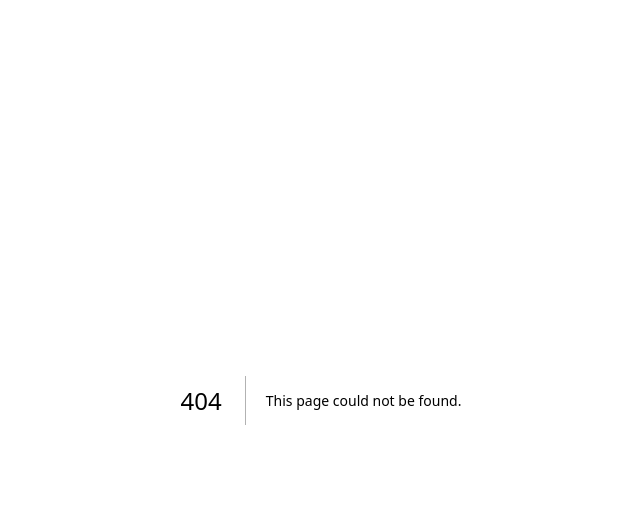
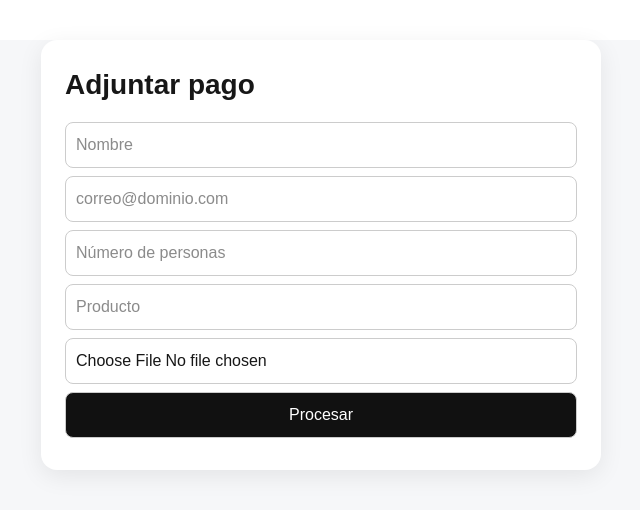
Before and after one commit to ctorresxz/YARBIS-frontend, a Next.js app: page /login in a window 1280 px wide. Before the commit this address had no page. Shown: the top 510 px of the page, without its empty margins (319-959 px from the left). Built offline with nearby package versions, Linux system fonts and the light colour scheme.

Commit message:
Actualización del login

```diff
--- /dev/null
+++ b/app/login/page.tsx
@@ -0,0 +1,31 @@
+"use client";
+
+export default function Home() {
+  async function onSubmit(e: React.FormEvent<HTMLFormElement>) {
+    e.preventDefault();
+    const f = new FormData(e.currentTarget);
+    const r = await fetch(`${process.env.NEXT_PUBLIC_API}/_adj/adjuntar`, {
+      method: "POST",
+      body: f,
+    });
+    alert(r.ok ? "Enviado ✅" : "Error ❌");
+  }
+
+  const box = { display:"block", width:"100%", padding:"10px", margin:"8px 0", border:"1px solid #ccc", borderRadius:8 } as const;
+
+  return (
+    <main style={{minHeight:"100vh", background:"#f6f7f9"}}>
+      <div style={{maxWidth:560, margin:"40px auto", background:"#fff", padding:24, borderRadius:16, boxShadow:"0 6px 24px rgba(0,0,0,.08)"}}>
+        <h1 style={{fontSize:28, fontWeight:800, marginBottom:16}}>Adjuntar pago</h1>
+        <form onSubmit={onSubmit}>
+          <input name="nombre" placeholder="Nombre" required style={box}/>
+          <input type="email" name="correo" placeholder="correo@dominio.com" style={box}/>
+          <input type="number" name="numero_personas" min={1} placeholder="Número de personas" required style={box}/>
+          <input name="producto" placeholder="Producto" required style={box}/>
+          <input type="file" name="file" accept="image/*,application/pdf" required style={box}/>
+          <button style={{...box, background:"#111", color:"#fff", cursor:"pointer"}}>Procesar</button>
+        </form>
+      </div>
+    </main>
+  );
+}
```
